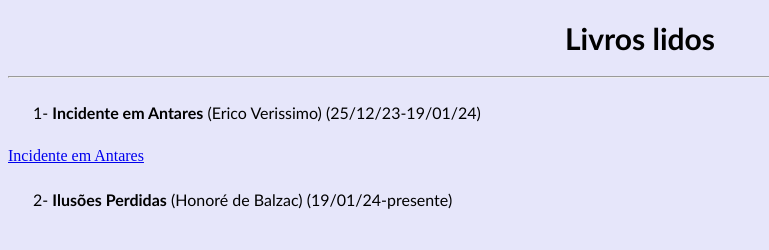
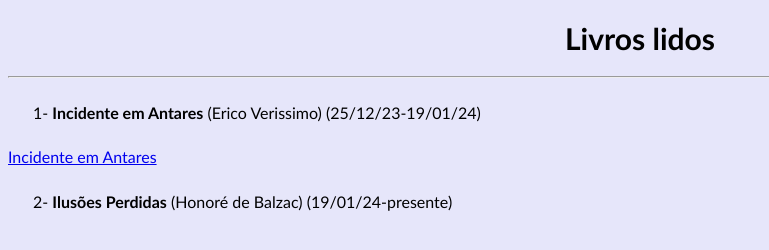
Before and after one commit to carlosmirandaf/livroslidos, a plain HTML site: page 2024.html in a window 1280 px wide. Shown: the whole page, without its empty margins (0-769 px from the left). Drawn offline with Linux system fonts and the light colour scheme.

Commit message:
modificando a fonte do link

```diff
--- a/style.css
+++ b/style.css
@@ -15,3 +15,7 @@ h1 {
     font-family: calibri;
     font-size: 30px;
 }
+
+a {
+    font-family: calibri;
+}
```
